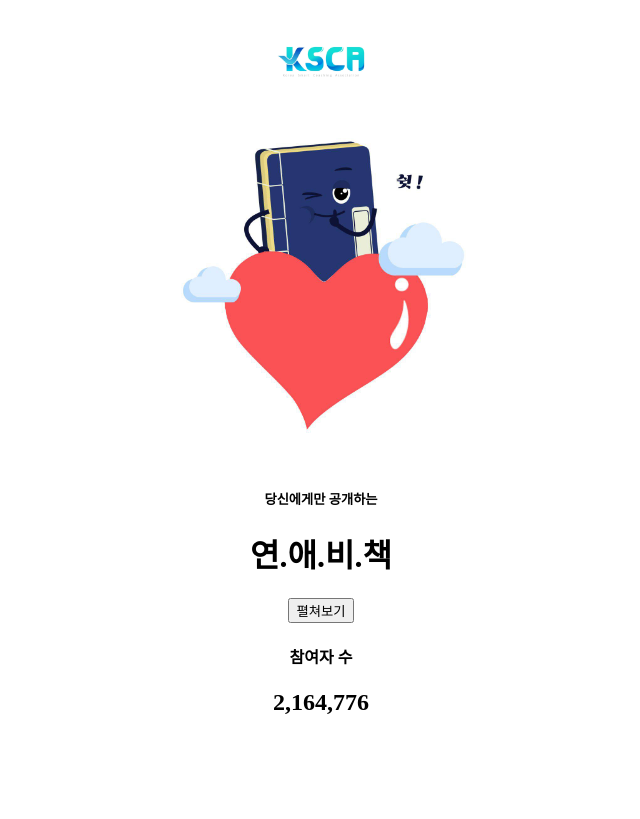
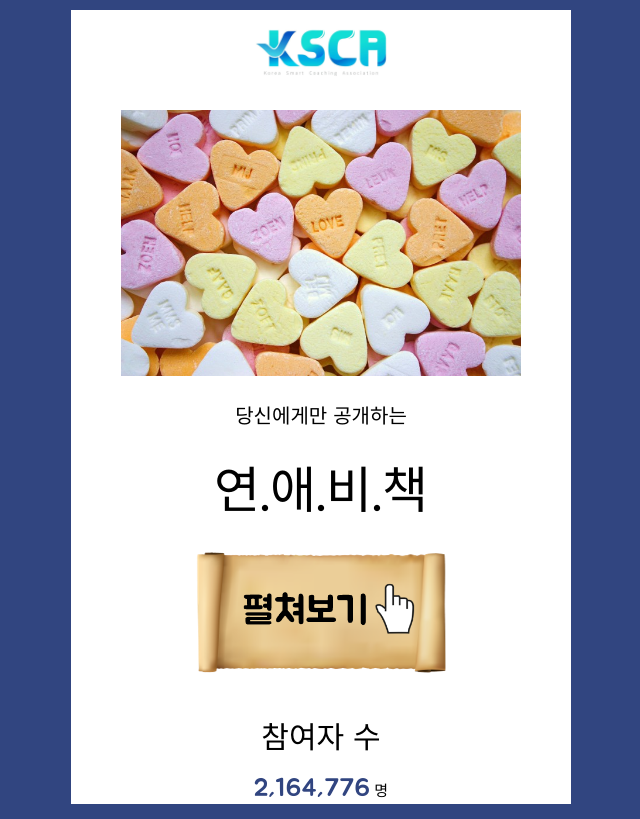
Before and after one commit to jinyesong/EnneaTest, a website: page start/startPage.html in a window 1280 px wide. Shown: the whole page, without its empty margins (319-959 px from the left). Drawn offline with Linux system fonts and the light colour scheme.

Commit message:
edit startPage

```diff
--- a/start/startPage.css
+++ b/start/startPage.css
@@ -2,8 +2,10 @@ body{
     width: 100%;
     height: 100%;
     margin: 0;
+    background-color: #314580;
 }
 #page_container{
+    background-color: white;
     margin: 10px auto;
     /* border: 1px solid black; */
     text-align: center;
@@ -11,13 +13,40 @@ body{
     height: auto;
 }
 #logoImg{
-    margin-top: 30px;
-    max-width: 20%;
+    margin-top: 10px;
+    margin-bottom: 20px;
+    max-width: 30%;
     height: auto;
 }
 #mainImg{
     height: auto;
     max-width: 80%;
+}
+#openBtn img{
+    width: 250px;
+    height: auto;
+}
+.font {
+    font-family: 'Jua', sans-serif;
+}
+#text1{
+    font-size: 20px;
+}
+#text2{
+    font-size: 50px;
+    margin-top: 0;
+    margin-bottom: 20px;
+}
+#text3{
+    font-size: 30px;
+    margin-bottom: 0;
+}
+#text4{
+    font-size: 15px;
+}
+#count{
+    color: #314580;
+    font-size: 25px;
 }
 
 @media(max-width: 1023px){ /* 1023px 이하일 때(mobile) */
@@ -35,11 +64,6 @@ body{
     h1{
         font-size: 70px;
     }
-    button{
-        width: 200px;
-        height: 80px;
-        font-size: 40px;
-    }
     h4{
         font-size: 50px;
     }
--- a/start/startPage.html
+++ b/start/startPage.html
@@ -2,18 +2,25 @@
 <html lang="ko">
 <head>
     <meta charset="UTF-8">
+    <link rel="preconnect" href="https://fonts.googleapis.com">
+    <link rel="preconnect" href="https://fonts.gstatic.com" crossorigin>
+    <link href="https://fonts.googleapis.com/css2?family=Jua&display=swap" rel="stylesheet">
     <link rel="stylesheet" href="startPage.css">
     <title>연애비책</title>
 </head>
 <body>
     <div id="page_container">
         <img id="logoImg" src="KSCA.jpg" alt="logo"><br>
-        <img id="mainImg" src="mainImg.jpg">
-        <h5>당신에게만 공개하는</h5>
-        <h1>연.애.비.책</h1>
-        <button id="startBtn" onclick="location.href='../name/name.html' ">펼쳐보기</button>
-        <h4>참여자 수</h4>
-        <h2>2,164,776</h2>
+        <img id="mainImg" src="startImg.jpg">
+        <p id="text1" class="font">당신에게만 공개하는</p>
+        <p id="text2" class="font">연.애.비.책</p>
+        <div id="openBtn">
+            <a href="../name/name.html">
+                <img src="openBtn.png">
+            </a>
+        </div>
+        <p id="text3" class="font">참여자 수</p>
+        <p id="text4" class="font"><label id="count">2,164,776</label> 명</p>
     </div>
 </body>
 </html>
```
Also changed, not shown: start/mainImg.jpg (deleted), start/openBtn.png (added), start/startImg.jpg (added).
